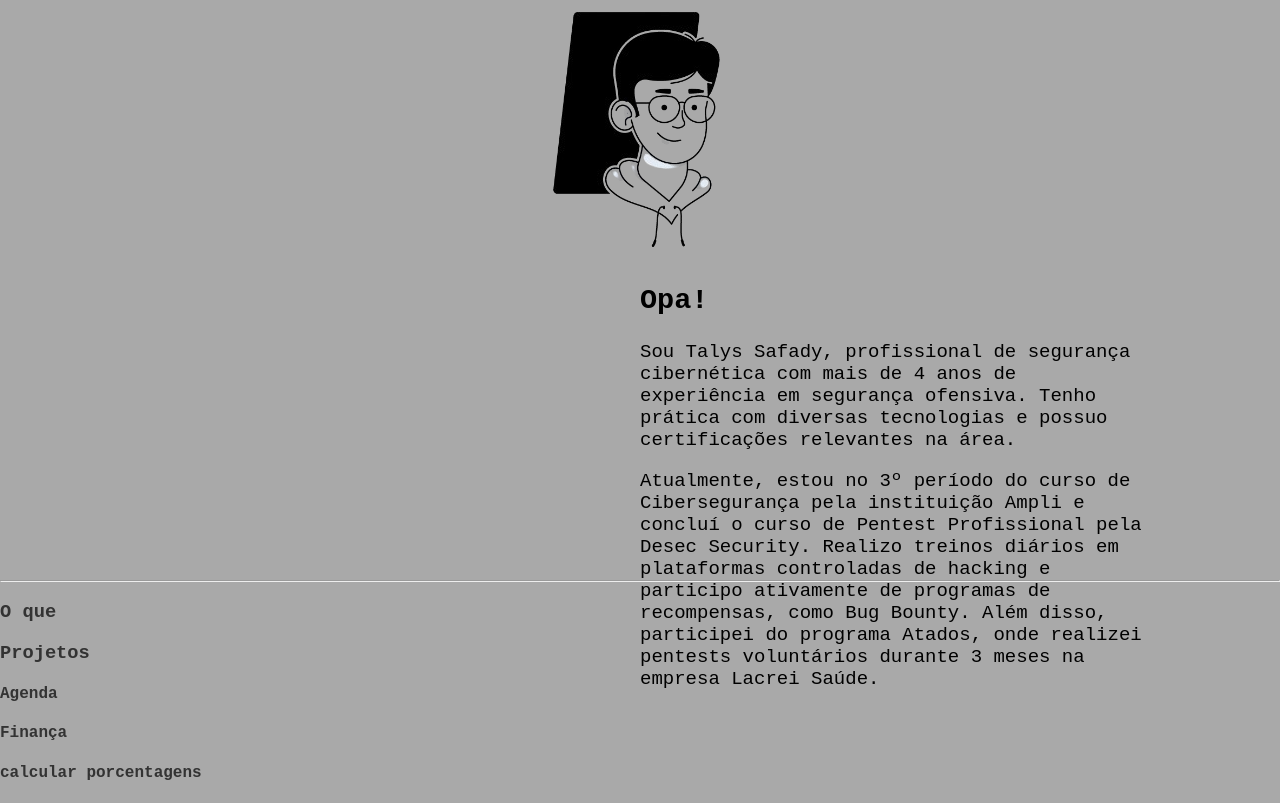
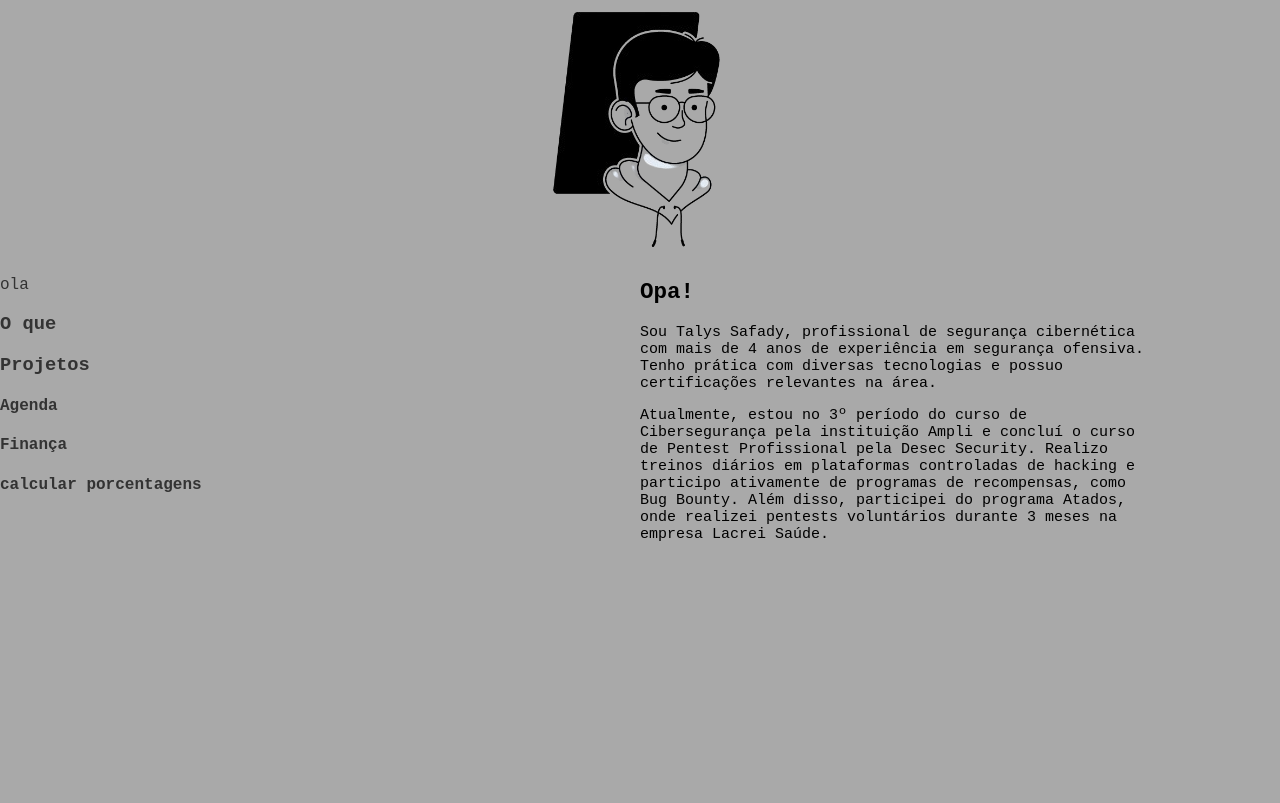
Before and after one commit to tsigla/site, a plain HTML site: page index.html in a window 1280 px wide. Shown: the part 269-1072 px from the top of the page. After the commit the page ends 827 px from the top, so only its background shows below. Drawn offline with Linux system fonts and the light colour scheme.

Commit message:
Update index.html

```diff
--- a/index.html
+++ b/index.html
@@ -74,7 +74,7 @@
 
 	hr { color: black; }
 
-	.mim{ color: black; Left: 50%; Right: 10%; position: absolute; font-size: 19px; }
+	.mim{ color: black; Left: 50%; Right: 10%; position: absolute; font-size: 15px; }
 
 	hr{ margin-top: 20em; }
 
@@ -116,7 +116,7 @@
 	<p>Atualmente, estou no 3º período do curso de Cibersegurança pela instituição Ampli e concluí o curso de Pentest Profissional pela Desec Security. Realizo treinos diários em plataformas controladas de hacking e participo ativamente de programas de recompensas, como Bug Bounty. Além disso, participei do programa Atados, onde realizei pentests voluntários durante 3 meses na empresa Lacrei Saúde.</p>
 	</div> <!-- pertence a mim -->
 
-<hr />
+<p>ola</p>
 
 	<h3 id="projetos">O que </h3>
 
```
